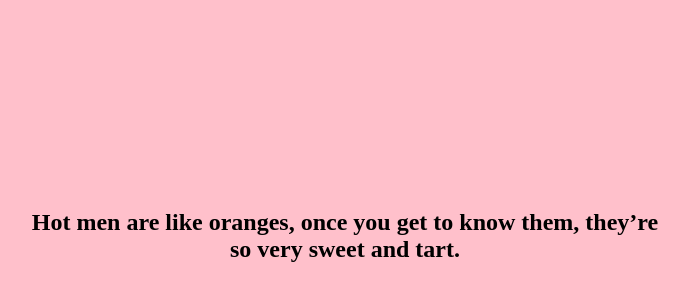
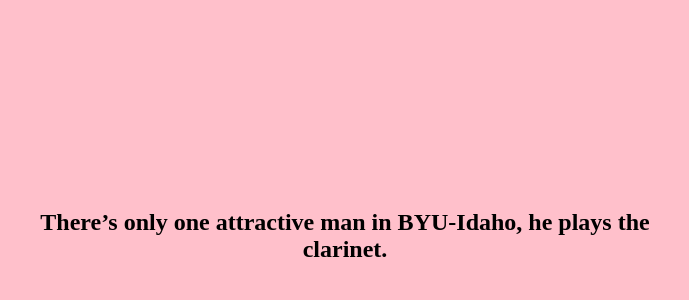
Before and after one commit to hutonahill/HeyD, a plain HTML site: page index.html in a window 1280 px wide. Shown: the part 164-464 px from the top of the page, without its empty margins (295-984 px from the left). Drawn offline with Linux system fonts and the light colour scheme.

Commit message:
Update index.html

```diff
--- a/index.html
+++ b/index.html
@@ -47,7 +47,16 @@
         "How are you? Let’s just skip to the end.. will you marry me?",
         "How many hot men does it take to make me happy? Just Ariel.",
         "Hot men are like oranges, once you get to know them, they’re so very sweet and tart.",
-        "I love men. Specifically, the ones that love music, a girl named McKenzie, and the clarinet."
+        "I love men. Specifically, the ones that love music, a girl named McKenzie, and the clarinet.",
+        "Help! I am trapped! Let me free by clicking <a href='https://www.astate.edu/a/its/information-security/the-fake-url.dot' target='_blank'>this link!</a>.",
+        "I can’t take it anymore. Every second I’m with you is pain.",
+        "Me. You. Gay. Right now.",
+        "Ariel is the hottest man in this room.",
+        "I’m so mad that you’re taken.",
+        "Roses are red, violets are blue, if I wish enough, will you be gay too?",
+        "There’s only one attractive man in BYU-Idaho, he plays the clarinet.",
+        "Man I can’t wait to kiss you on the lips.",
+        "Kiss me right now or I’ll stalk you."
     ];
 
 
```
